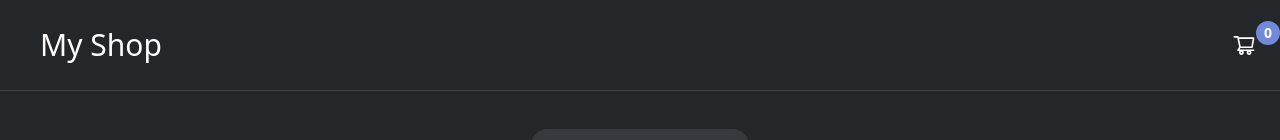
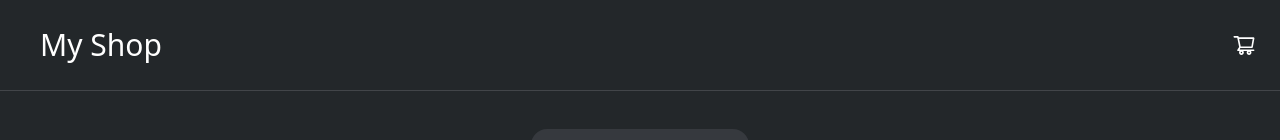
Before and after one commit to krypton225/e-commerce, a React (Create React App) app: page / in a window 1280 px wide. Shown: the top 140 px of the page. Built offline with nearby package versions, Linux system fonts and the light colour scheme.

Commit message:
ADD check for length items in cart icon @ navbar

```diff
--- a/src/components/IconCart.jsx
+++ b/src/components/IconCart.jsx
@@ -11,9 +11,13 @@ const IconCart = () => {
     return (
         <Link to={"list"} className="relative">
             <AiOutlineShoppingCart size={24} />
-            <span className="absolute -top-3 -right-6 w-1 h-1 p-3 rounded-full bg-custom-blue flex justify-center items-center text-sm font-semibold">
-                {arr.length}
-            </span>
+            {
+                arr.length === 0 ? "" :
+                    <span className="absolute -top-3 -right-6 w-1 h-1 p-3 rounded-full bg-custom-blue flex justify-center items-center text-sm font-semibold">
+                        {arr.length}
+                    </span>
+            }
+
         </Link>
     )
 }
```
